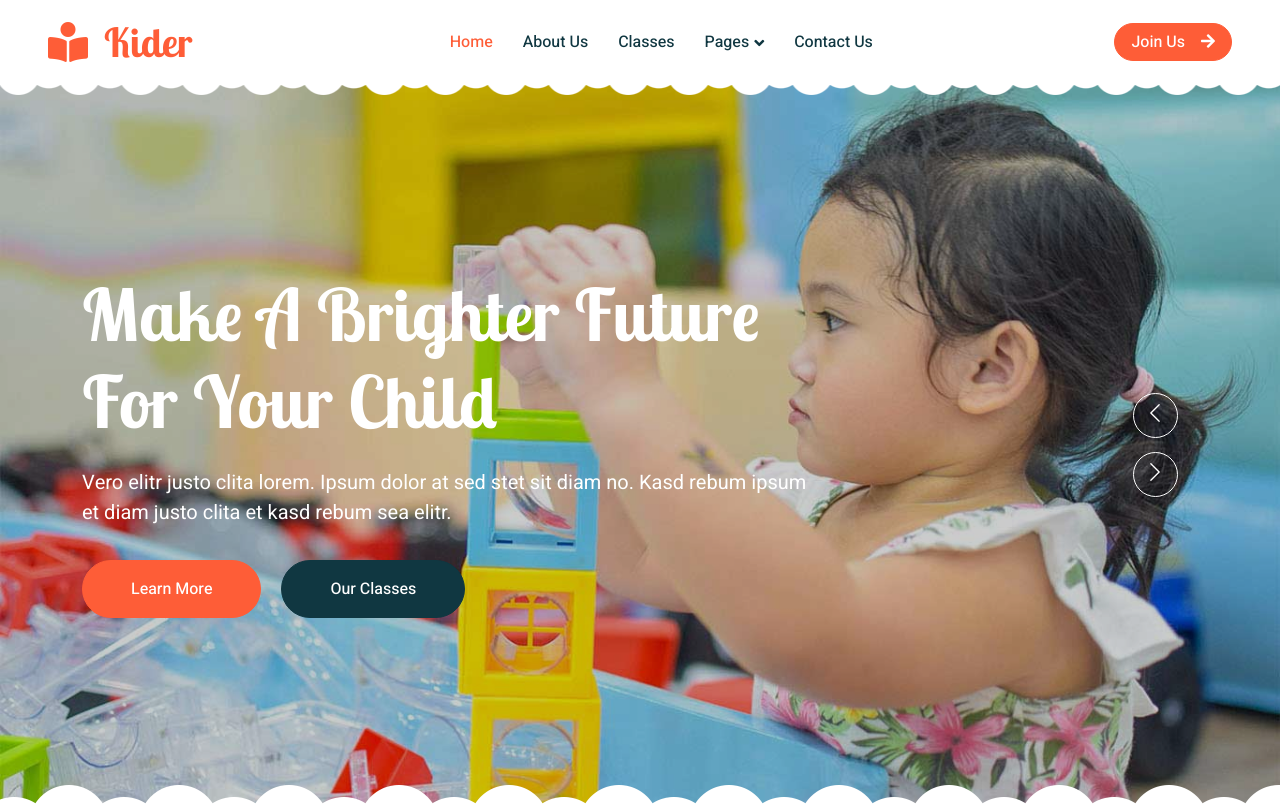
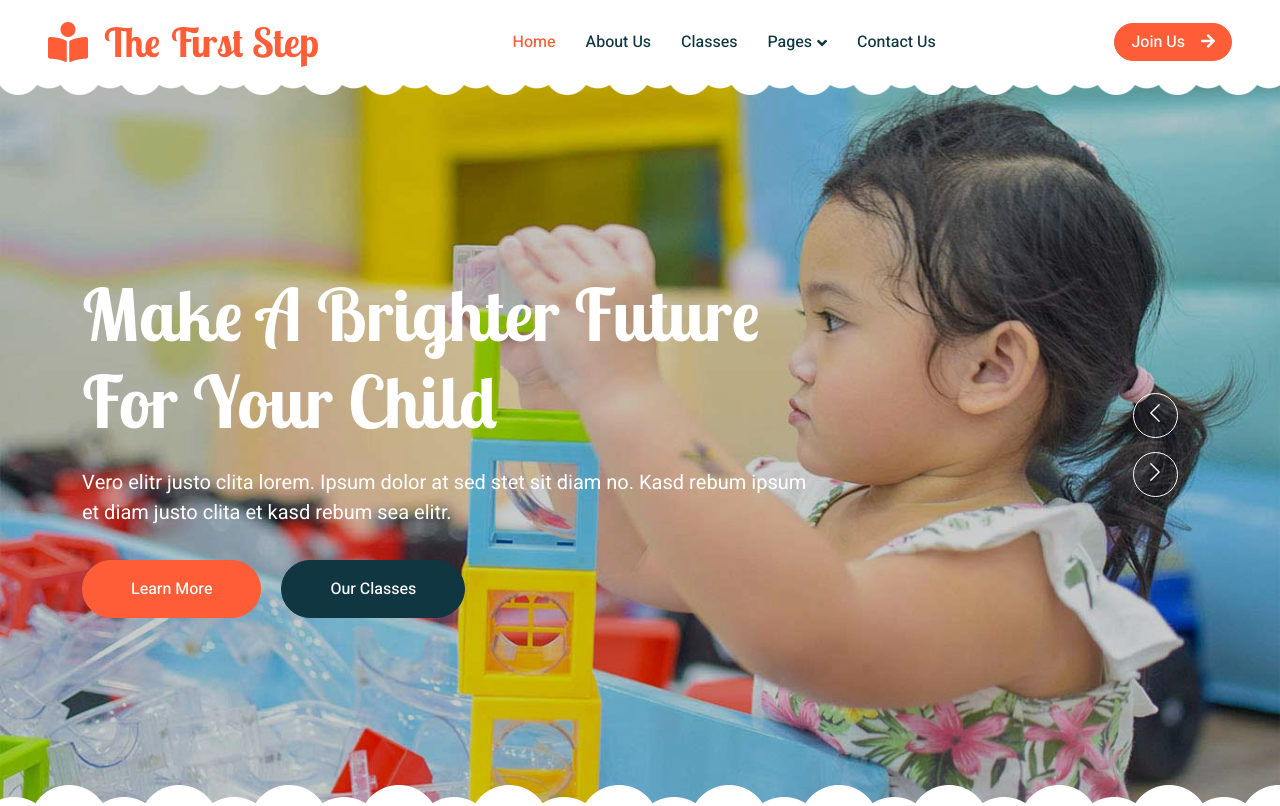
Before and after one commit to israr-github/msit5250, a plain HTML site: page index.html in a window 1280 px wide. Shown: the top 806 px of the page. Drawn offline with nearby package versions, Linux system fonts and the light colour scheme.

Commit message:
Update index.html

```diff
--- a/index.html
+++ b/index.html
@@ -3,7 +3,7 @@
 
 <head>
     <meta charset="utf-8">
-    <title>Kider - Preschool Website Template</title>
+    <title>The First Step - Preschool Website Template</title>
     <meta content="width=device-width, initial-scale=1.0" name="viewport">
     <meta content="" name="keywords">
     <meta content="" name="description">
@@ -45,7 +45,7 @@
         <!-- Navbar Start -->
         <nav class="navbar navbar-expand-lg bg-white navbar-light sticky-top px-4 px-lg-5 py-lg-0">
             <a href="index.html" class="navbar-brand">
-                <h1 class="m-0 text-primary"><i class="fa fa-book-reader me-3"></i>Kider</h1>
+                <h1 class="m-0 text-primary"><i class="fa fa-book-reader me-3"></i>The First Step</h1>
             </a>
             <button type="button" class="navbar-toggler" data-bs-toggle="collapse" data-bs-target="#navbarCollapse">
                 <span class="navbar-toggler-icon"></span>
```
